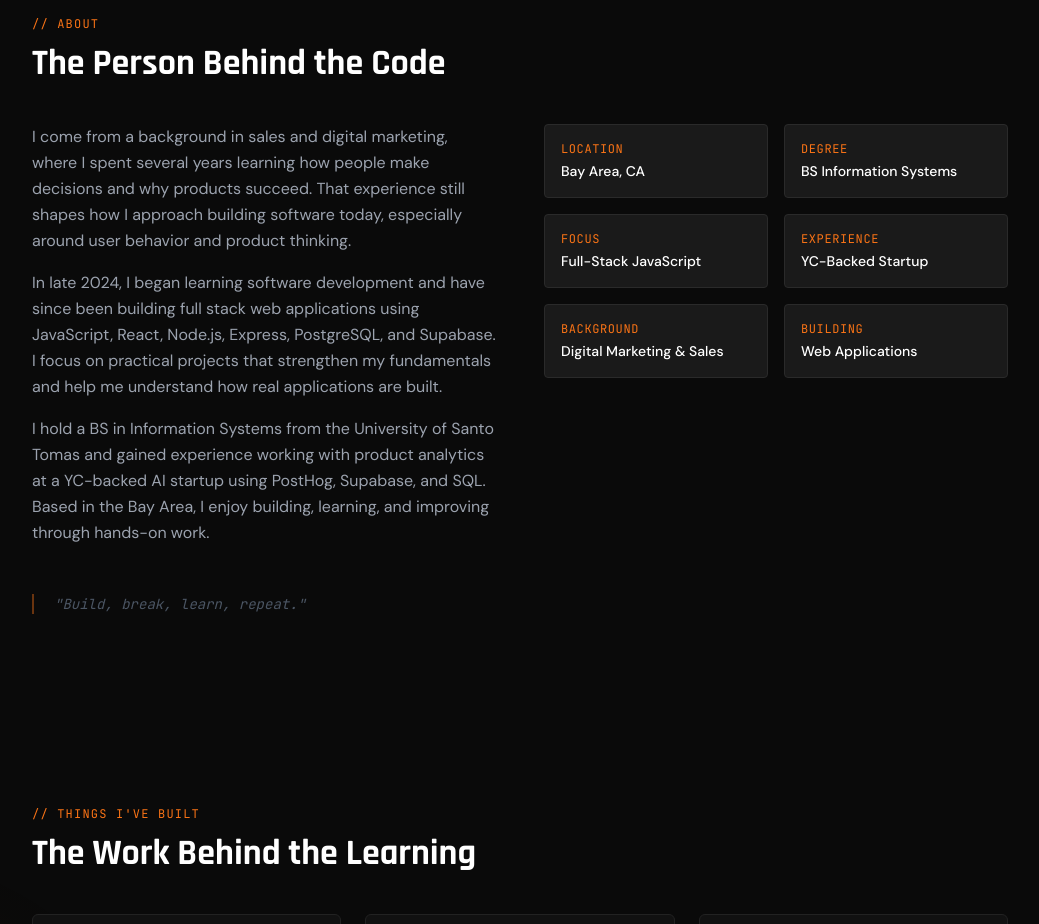
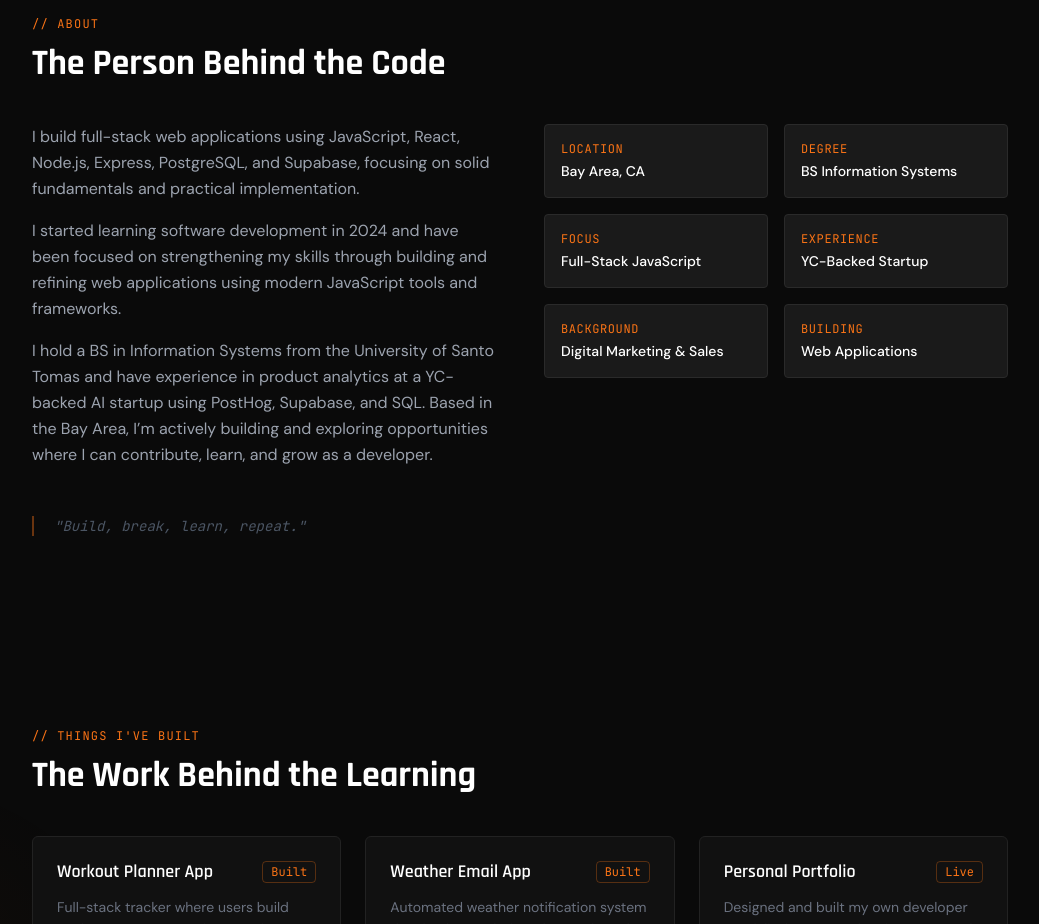
Before and after one commit to zo-vergeldedios/zo-portfolio, a React (Create React App) app: page / in a window 1280 px wide. Shown: the part 880-1804 px from the top of the page, without its empty margins (120-1159 px from the left). Built offline with nearby package versions, Linux system fonts and the light colour scheme.

Commit message:
updated about section

```diff
--- a/src/components/About.jsx
+++ b/src/components/About.jsx
@@ -28,25 +28,21 @@ export default function About() {
           <div className="grid md:grid-cols-2 gap-12 items-start">
             <div>
               <p className="text-gray-400 leading-relaxed mb-4">
-                I come from a background in sales and digital marketing, where I
-                spent several years learning how people make decisions and why
-                products succeed. That experience still shapes how I approach
-                building software today, especially around user behavior and
-                product thinking.
+                I build full-stack web applications using JavaScript, React,
+                Node.js, Express, PostgreSQL, and Supabase, focusing on solid
+                fundamentals and practical implementation.
               </p>
               <p className="text-gray-400 leading-relaxed mb-4">
-                In late 2024, I began learning software development and have
-                since been building full stack web applications using
-                JavaScript, React, Node.js, Express, PostgreSQL, and Supabase. I
-                focus on practical projects that strengthen my fundamentals and
-                help me understand how real applications are built.
+                I started learning software development in 2024 and have been
+                focused on strengthening my skills through building and refining
+                web applications using modern JavaScript tools and frameworks.
               </p>
               <p className="text-gray-400 leading-relaxed">
                 I hold a BS in Information Systems from the University of Santo
-                Tomas and gained experience working with product analytics at a
-                YC-backed AI startup using PostHog, Supabase, and SQL. Based in
-                the Bay Area, I enjoy building, learning, and improving through
-                hands-on work.
+                Tomas and have experience in product analytics at a YC-backed AI
+                startup using PostHog, Supabase, and SQL. Based in the Bay Area,
+                I’m actively building and exploring opportunities where I can
+                contribute, learn, and grow as a developer.
               </p>
             </div>
 
```
